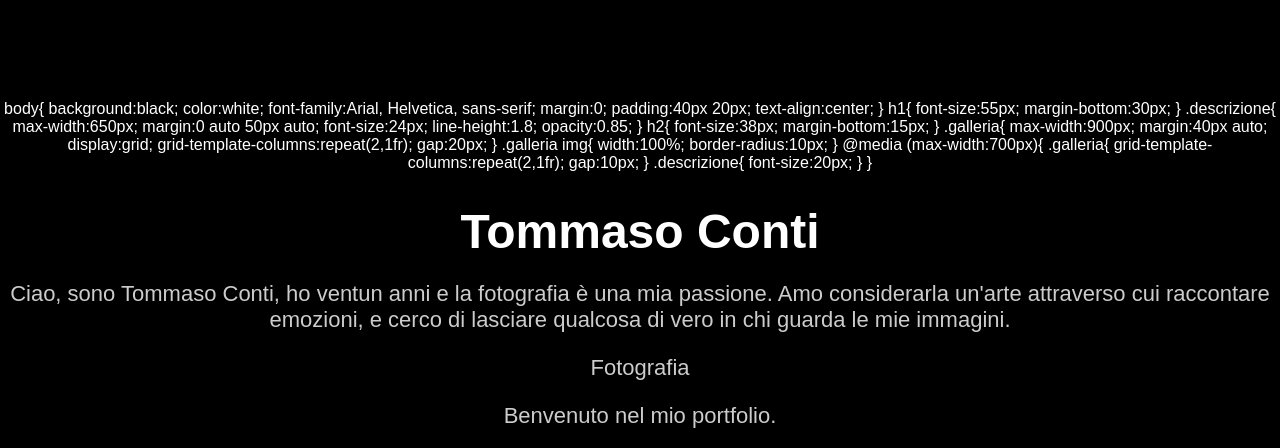
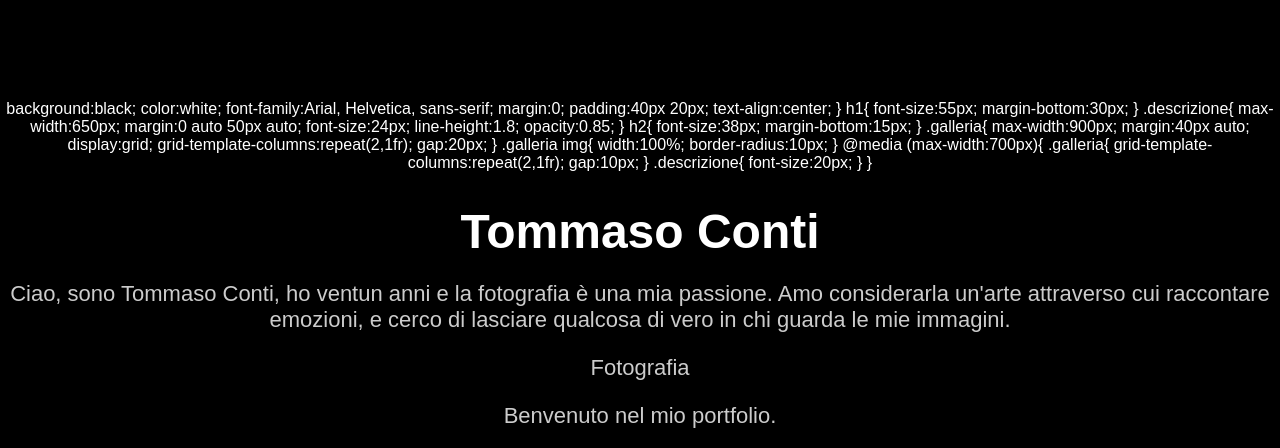
Before and after one commit to TommasoConti-ops/portfolio-foto, a plain HTML site: page index.html in a window 1280 px wide. Shown: the top 448 px of the page. Drawn offline with Linux system fonts and the light colour scheme; grey boxes are pictures that could not be loaded.

Commit message:
Update index.html

```diff
--- a/index.html
+++ b/index.html
@@ -32,8 +32,7 @@ opacity:0.8;
 
 </head>
 
-<body> body{
-    background:black;
+<body> background:black;
     color:white;
     font-family:Arial, Helvetica, sans-serif;
     margin:0;
```
